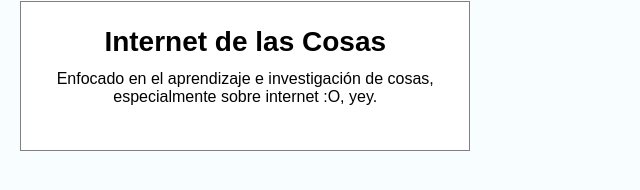
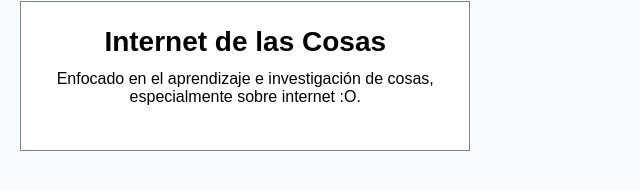
Before and after one commit to CastellarFrank/Testing, a plain HTML site: page index.html in a window 1280 px wide. Shown: the part 424-614 px from the top of the page, 622-1262 px from the left. Drawn offline with Linux system fonts and the light colour scheme.

Commit message:
reverting something

```diff
--- a/index.html
+++ b/index.html
@@ -28,7 +28,7 @@
 				</article>
 				<article>
 					<h3>Internet de las Cosas</h2>
-					<p>Enfocado en el aprendizaje e investigación de cosas, especialmente sobre internet :O, yey.</p>
+					<p>Enfocado en el aprendizaje e investigación de cosas, especialmente sobre internet :O.</p>
 				</article>
 			</div>
 		</section>
```
